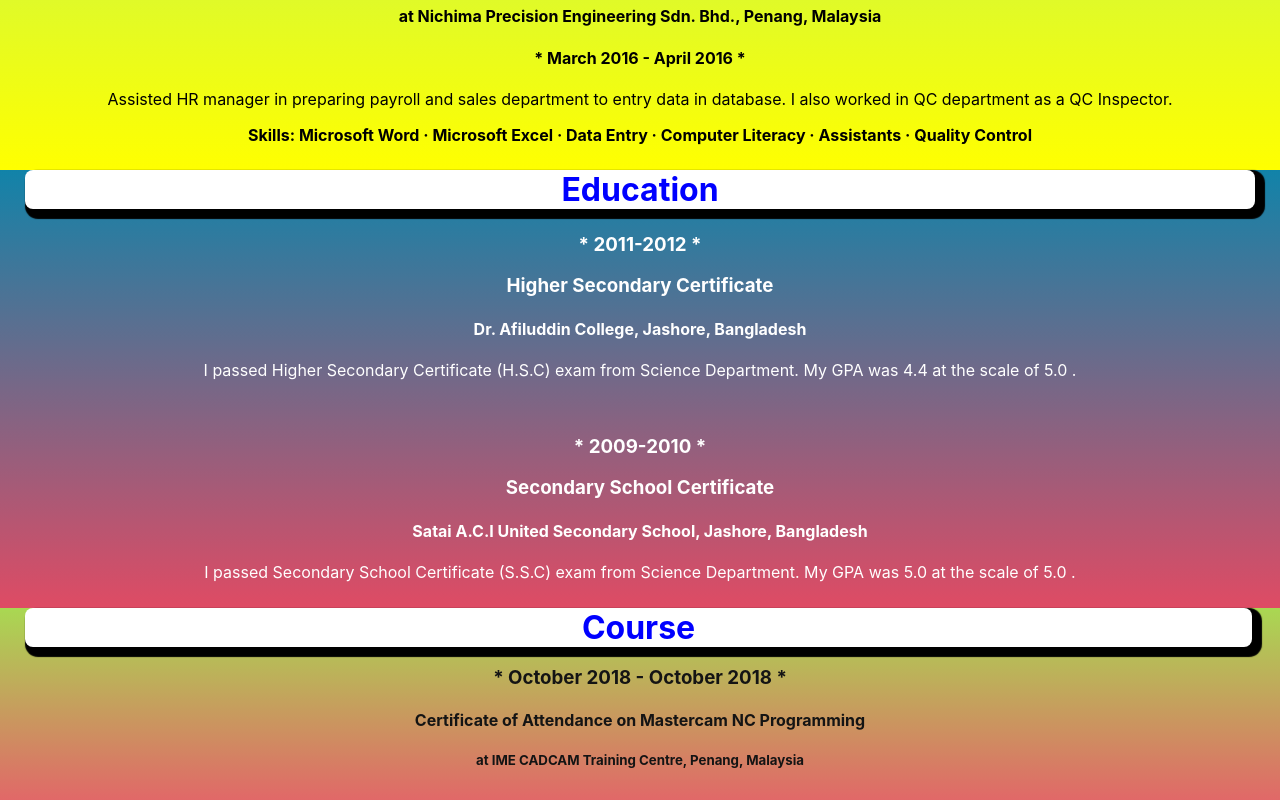
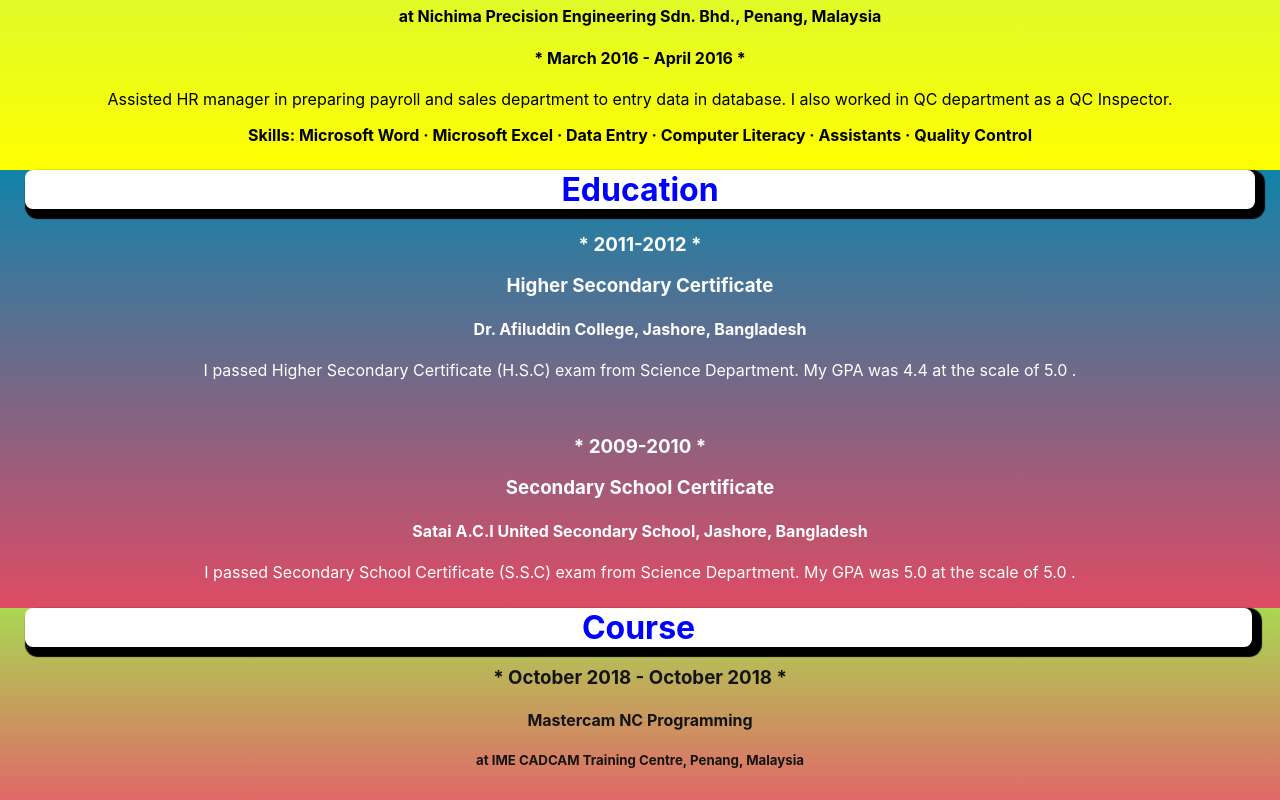
Before and after one commit to hmjahid/My-First-React-App, a React (Create React App) app: page / in a window 1280 px wide. Shown: the part 1205-2005 px from the top of the page. Built offline with nearby package versions, Linux system fonts and the light colour scheme; the HTML template or start-up script is replaced by a standard one.

Commit message:
Update => Course.jsx

```diff
--- a/src/components/Course.jsx
+++ b/src/components/Course.jsx
@@ -5,7 +5,7 @@
     <div className="Course">
         <h2 className="CourseHeading">Course</h2>
         <h3> * October 2018 - October 2018 *</h3>
-        <h4>Certificate of Attendance on Mastercam NC Programming</h4>
+        <h4>Mastercam NC Programming</h4>
         <h5>at IME CADCAM Training Centre, Penang, Malaysia</h5>
     </div>
   );
```
